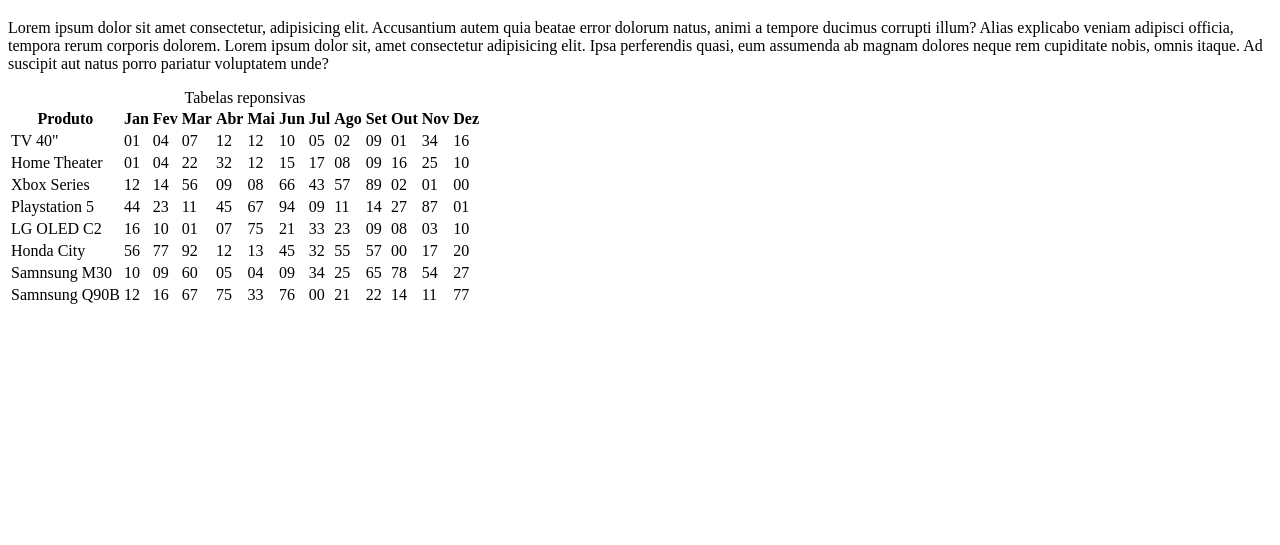
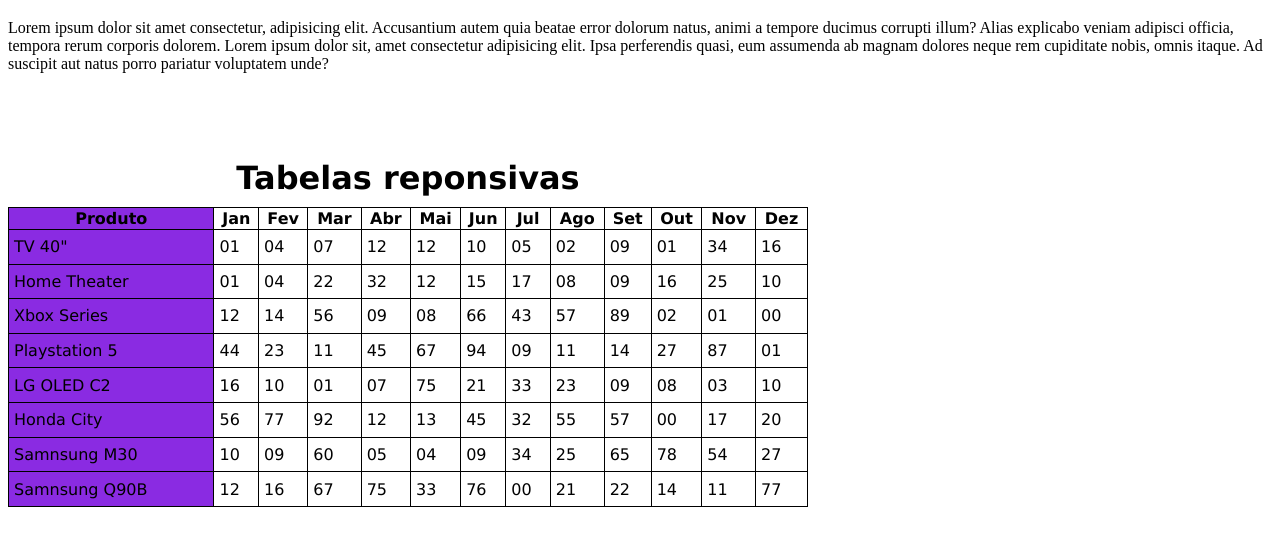
Before and after one commit to tarcisiotaut/html-css-original, a plain HTML site: page exercicios/ex23...tabelas/tabela005.html in a window 1280 px wide. Shown: the part 61-606 px from the top of the page. Drawn offline with Linux system fonts and the light colour scheme.

Commit message:
finalizada tabela 005

```diff
--- a/exercicios/ex23...tabelas/tabela005.html
+++ b/exercicios/ex23...tabelas/tabela005.html
@@ -4,29 +4,62 @@
     <meta charset="UTF-8">
     <meta name="viewport" content="width=device-width, initial-scale=1.0">
     <title>Tabela 06</title>
+    <style>
+        table{
+            border-collapse: collapse;
+            margin-top: 70px;
+            font-family: Verdana, Geneva, Tahoma, sans-serif;
+            height: 300px;
+            width: 800px;
+            overflow: auto;
+        }
+        caption{ padding-bottom: 10px;
+                font-size: 2em;
+                font-weight: bolder;
+        }
+        thead > tr > th{ border: 1px solid black;
+
+        }
+
+        td{
+            border: 1px solid black;
+            padding: 5px;
+        }
+        div{
+            overflow-x: auto;
+        }
+       .primeiro{
+        background-color:blueviolet;
+       }
+
+    </style>
 </head>
 <body>
     <h1>Tabela em telas pequenas</h1>
 
     <p>Lorem ipsum dolor sit amet consectetur, adipisicing elit. Accusantium autem quia beatae error dolorum natus, animi a tempore ducimus corrupti illum? Alias explicabo veniam adipisci officia, tempora rerum corporis dolorem. Lorem ipsum dolor sit, amet consectetur adipisicing elit. Ipsa perferendis quasi, eum assumenda ab magnam dolores neque rem cupiditate nobis, omnis itaque. Ad suscipit aut natus porro pariatur voluptatem unde?</p>
+    <div>
 
         <table>
+            <colgroup>
+                <col class="primeiro">
+            </colgroup>
            <caption>Tabelas reponsivas</caption>
             <thead>
                 <tr>
-                <th>Produto</th>
-                <th>Jan</th>
-                <th>Fev</th>
-                <th>Mar</th>
-                <th>Abr</th>
-                <th>Mai</th>
-                <th>Jun</th>
-                <th>Jul</th>
-                <th>Ago</th>
-                <th>Set</th>
-                <th>Out</th>
-                <th>Nov</th>
-                <th>Dez</th>
+                    <th scope="col">Produto</th>
+                    <th scope="col">Jan</th>
+                    <th scope="col">Fev</th>
+                    <th scope="col">Mar</th>
+                    <th scope="col">Abr</th>
+                    <th scope="col">Mai</th>
+                    <th scope="col">Jun</th>
+                    <th scope="col">Jul</th>
+                    <th scope="col">Ago</th>
+                    <th scope="col">Set</th>
+                    <th scope="col">Out</th>
+                    <th scope="col">Nov</th>
+                    <th scope="col">Dez</th>
                 </tr>
             </thead>
             <tbody>
@@ -134,7 +167,6 @@
                     <td>54</td>
                     <td>27</td>
 
-
                 </tr>
                 <tr>
                     <td>Samnsung Q90B</td>
@@ -153,6 +185,7 @@
                 </tr>
 
             </tbody>
+    </div>
     </table>
 
 </body>
```
Lines whose indentation alone changed are shown as unchanged.
